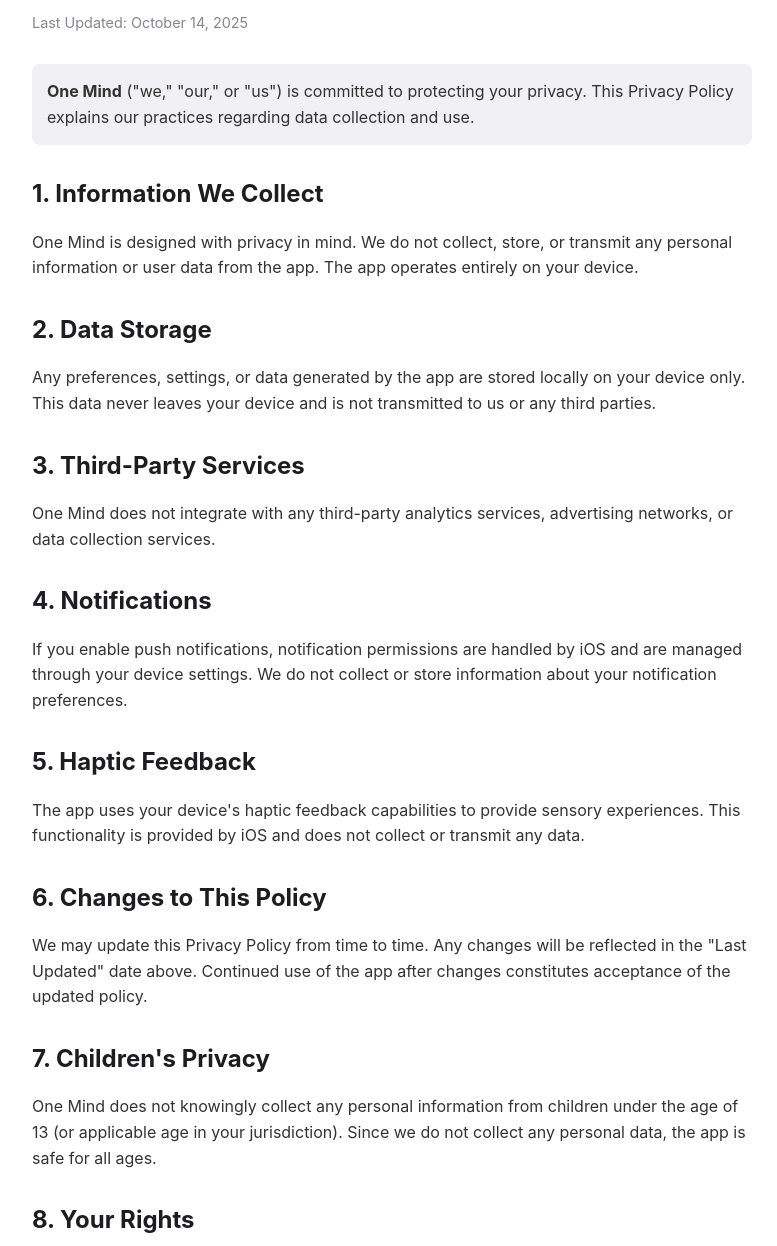
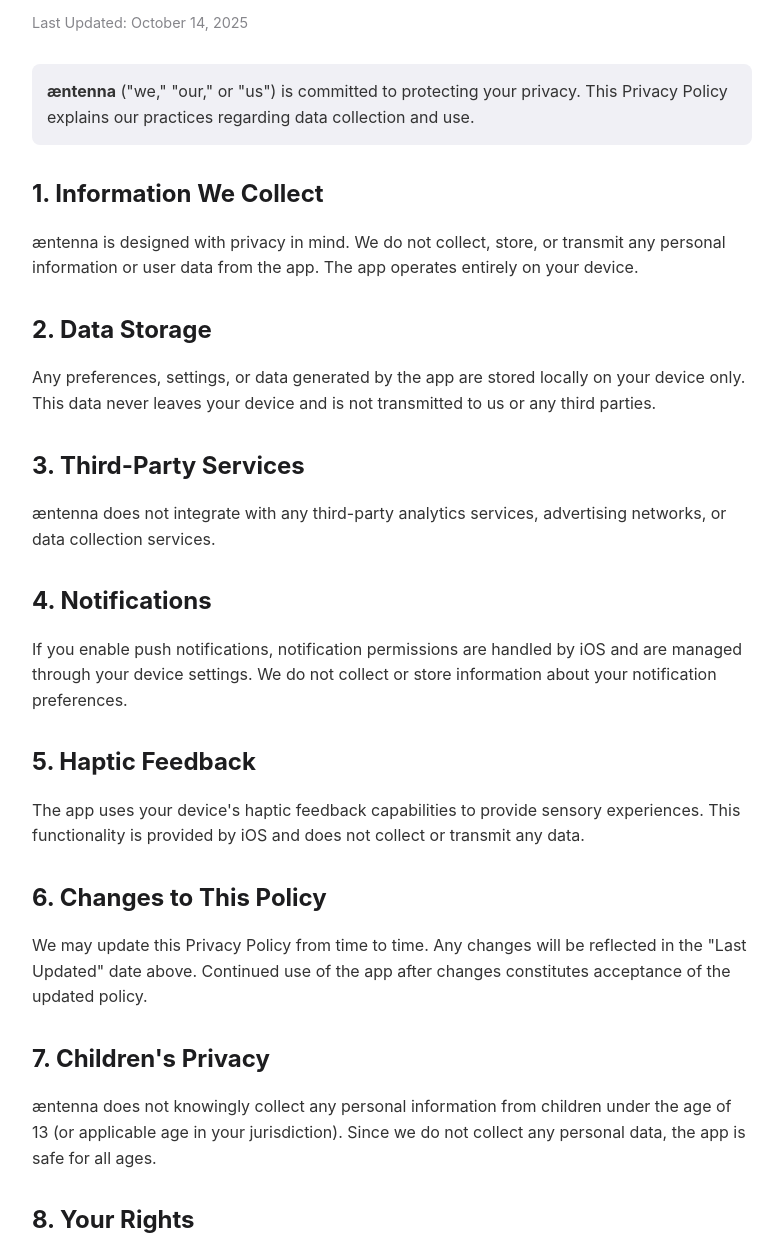
Before and after one commit to Rembrandt60/onemind-privacy, a plain HTML site: page index.html in a window 1280 px wide. Shown: the part 154-1400 px from the top of the page, without its empty margins (248-1025 px from the left). Drawn offline with Linux system fonts and the light colour scheme.

Commit message:
Update Privacy Policy references from 'One Mind' to 'æntenna'

```diff
--- a/index.html
+++ b/index.html
@@ -56,13 +56,13 @@
         <p class="date">Last Updated: October 14, 2025</p>
 
         <div class="highlight">
-            <strong>One Mind</strong> ("we," "our," or "us") is committed to protecting your privacy.
+            <strong>æntenna</strong> ("we," "our," or "us") is committed to protecting your privacy.
             This Privacy Policy explains our practices regarding data collection and use.
         </div>
 
         <h2>1. Information We Collect</h2>
         <p>
-            One Mind is designed with privacy in mind. We do not collect, store, or transmit any personal
+            æntenna is designed with privacy in mind. We do not collect, store, or transmit any personal
             information or user data from the app. The app operates entirely on your device.
         </p>
 
@@ -74,7 +74,7 @@
 
         <h2>3. Third-Party Services</h2>
         <p>
-            One Mind does not integrate with any third-party analytics services, advertising networks, or
+            æntenna does not integrate with any third-party analytics services, advertising networks, or
             data collection services.
         </p>
 
@@ -99,7 +99,7 @@
 
         <h2>7. Children's Privacy</h2>
         <p>
-            One Mind does not knowingly collect any personal information from children under the age of 13
+            æntenna does not knowingly collect any personal information from children under the age of 13
             (or applicable age in your jurisdiction). Since we do not collect any personal data, the app
             is safe for all ages.
         </p>
@@ -117,13 +117,13 @@
         </p>
         <p>
             <strong>Email:</strong> [malcolmcohan@gmail.com]<br>
-            <strong>App:</strong> One Mind<br>
+            <strong>App:</strong> æntenna<br>
             <strong>Platform:</strong> iOS
         </p>
 
         <h2>10. Disclaimer</h2>
         <p>
-            One Mind is provided for entertainment and educational purposes only. The app is not intended
+            æntenna is provided for entertainment and educational purposes only. The app is not intended
             to diagnose, treat, cure, or prevent any medical or psychological condition. Always consult
             with qualified healthcare professionals for medical advice.
         </p>
```
